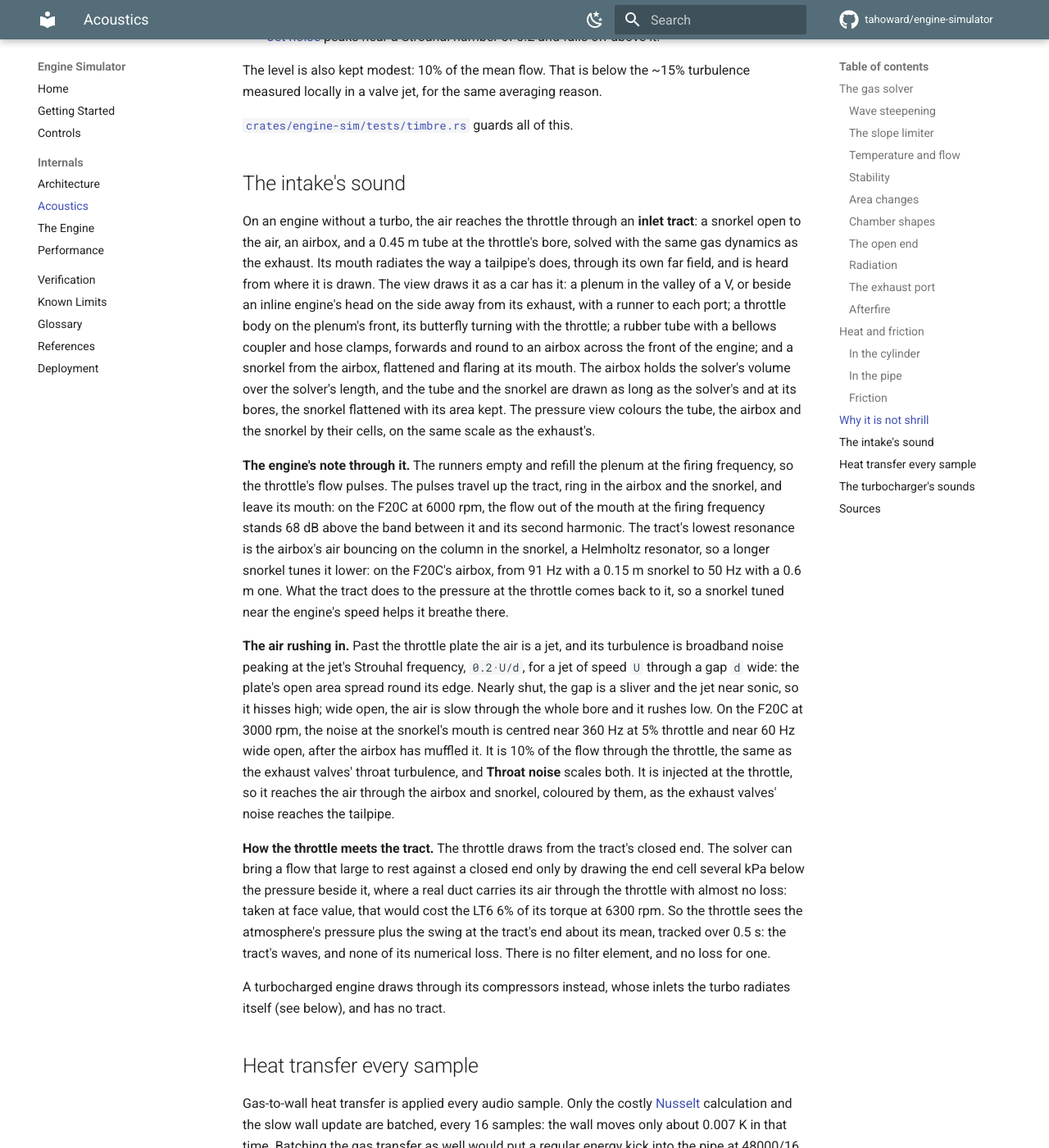
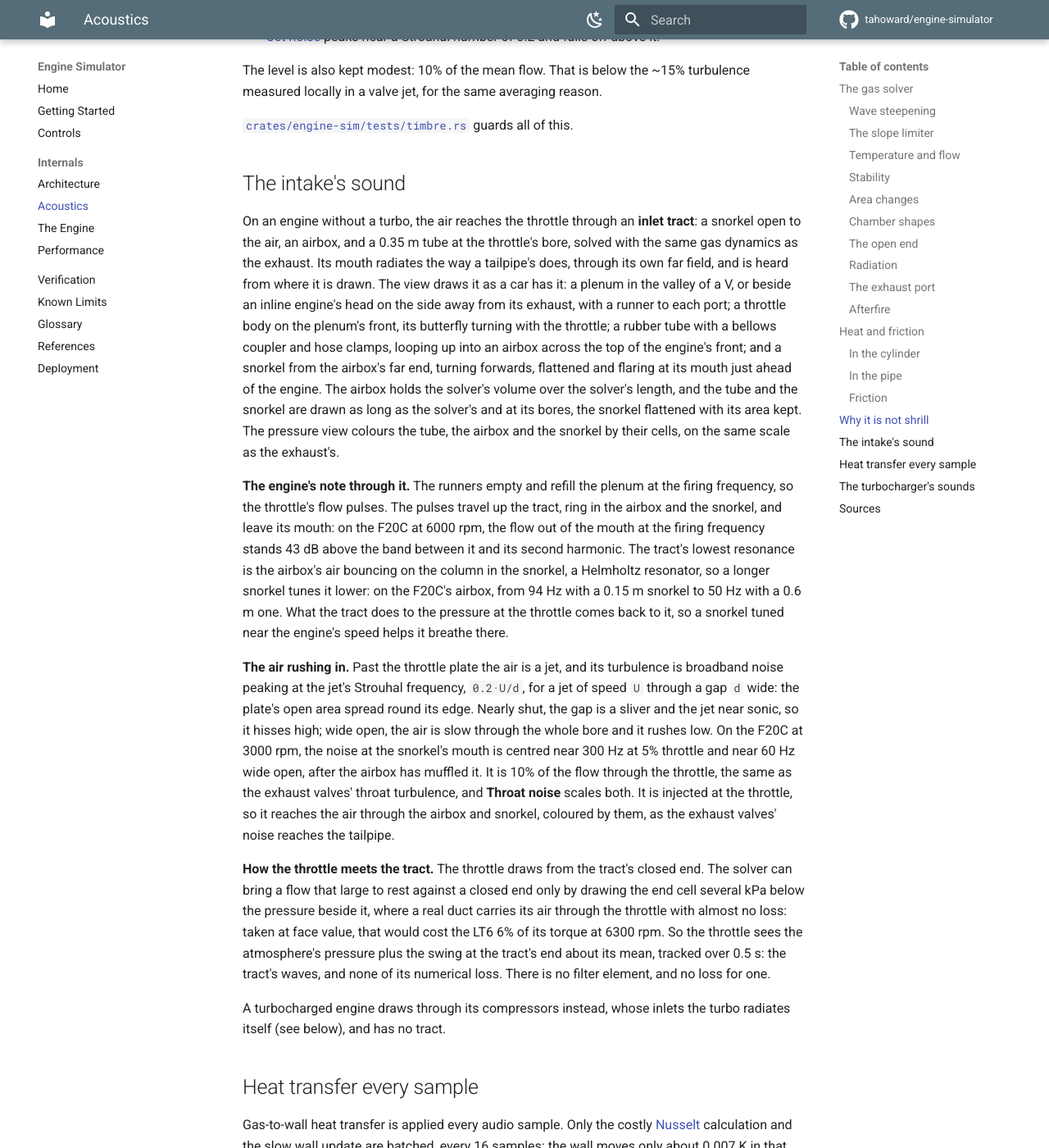
Before and after one commit to tahoward/engine-simulator, an MkDocs documentation site: the page built from docs/acoustics.md, in a window 1280 px wide and 1400 px high, scrolled down 7226 px. Shown: the whole window at 82% size. Built offline with MkDocs 1.6.1 and Material for MkDocs 9.7.7, drawn with Linux system fonts in a browser that asks for light colours; comment, search, counter and statistics services are not loaded.

Commit message:
compact airbox

```diff
--- a/docs/acoustics.md
+++ b/docs/acoustics.md
@@ -308,13 +308,13 @@ guards all of this.
 ## The intake's sound
 
 On an engine without a turbo, the air reaches the throttle through an **inlet tract**: a snorkel open
-to the air, an airbox, and a 0.45 m tube at the throttle's bore, solved with the same gas dynamics as
+to the air, an airbox, and a 0.35 m tube at the throttle's bore, solved with the same gas dynamics as
 the exhaust. Its mouth radiates the way a tailpipe's does, through its own far field, and is heard
 from where it is drawn. The view draws it as a car has it: a plenum in the valley of a V, or beside an
 inline engine's head on the side away from its exhaust, with a runner to each port; a throttle body on
 the plenum's front, its butterfly turning with the throttle; a rubber tube with a bellows coupler and
-hose clamps, forwards and round to an airbox across the front of the engine; and a snorkel from the
-airbox, flattened and flaring at its mouth. The airbox holds the solver's volume over the solver's
+hose clamps, looping up into an airbox across the top of the engine's front; and a snorkel from the
+airbox's far end, turning forwards, flattened and flaring at its mouth just ahead of the engine. The airbox holds the solver's volume over the solver's
 length, and the tube and the snorkel are drawn as long as the solver's and at its bores, the snorkel
 flattened with its area kept. The pressure view colours the tube, the airbox and the snorkel by their
 cells, on the same scale as the exhaust's.
@@ -322,9 +322,9 @@ cells, on the same scale as the exhaust's.
 **The engine's note through it.** The runners empty and refill the plenum at the firing frequency,
 so the throttle's flow pulses. The pulses travel up the tract, ring in the airbox and the snorkel,
 and leave its mouth: on the F20C at 6000 rpm, the flow out of the mouth at the firing frequency stands
-68 dB above the band between it and its second harmonic. The tract's lowest resonance is the airbox's
+43 dB above the band between it and its second harmonic. The tract's lowest resonance is the airbox's
 air bouncing on the column in the snorkel, a Helmholtz resonator, so a longer snorkel tunes it lower:
-on the F20C's airbox, from 91 Hz with a 0.15 m snorkel to 50 Hz with a 0.6 m one. What the tract does
+on the F20C's airbox, from 94 Hz with a 0.15 m snorkel to 50 Hz with a 0.6 m one. What the tract does
 to the pressure at the throttle comes back to it, so a snorkel tuned near the engine's speed helps it
 breathe there.
 
@@ -332,7 +332,7 @@ breathe there.
 noise peaking at the jet's Strouhal frequency, `0.2·U/d`, for a jet of speed `U` through a gap `d`
 wide: the plate's open area spread round its edge. Nearly shut, the gap is a sliver and the jet near
 sonic, so it hisses high; wide open, the air is slow through the whole bore and it rushes low. On the
-F20C at 3000 rpm, the noise at the snorkel's mouth is centred near 360 Hz at 5% throttle and near 60 Hz
+F20C at 3000 rpm, the noise at the snorkel's mouth is centred near 300 Hz at 5% throttle and near 60 Hz
 wide open, after the airbox has muffled it. It is 10% of the flow through the throttle, the same as the
 exhaust valves' throat turbulence, and **Throat noise** scales both. It is injected at the throttle,
 so it reaches the air through the airbox and snorkel, coloured by them, as the exhaust valves' noise
```
Also changed, not shown: docs/controls.md (+1 -1 lines), docs/limits.md (+2 -1 lines), 7 other files.
